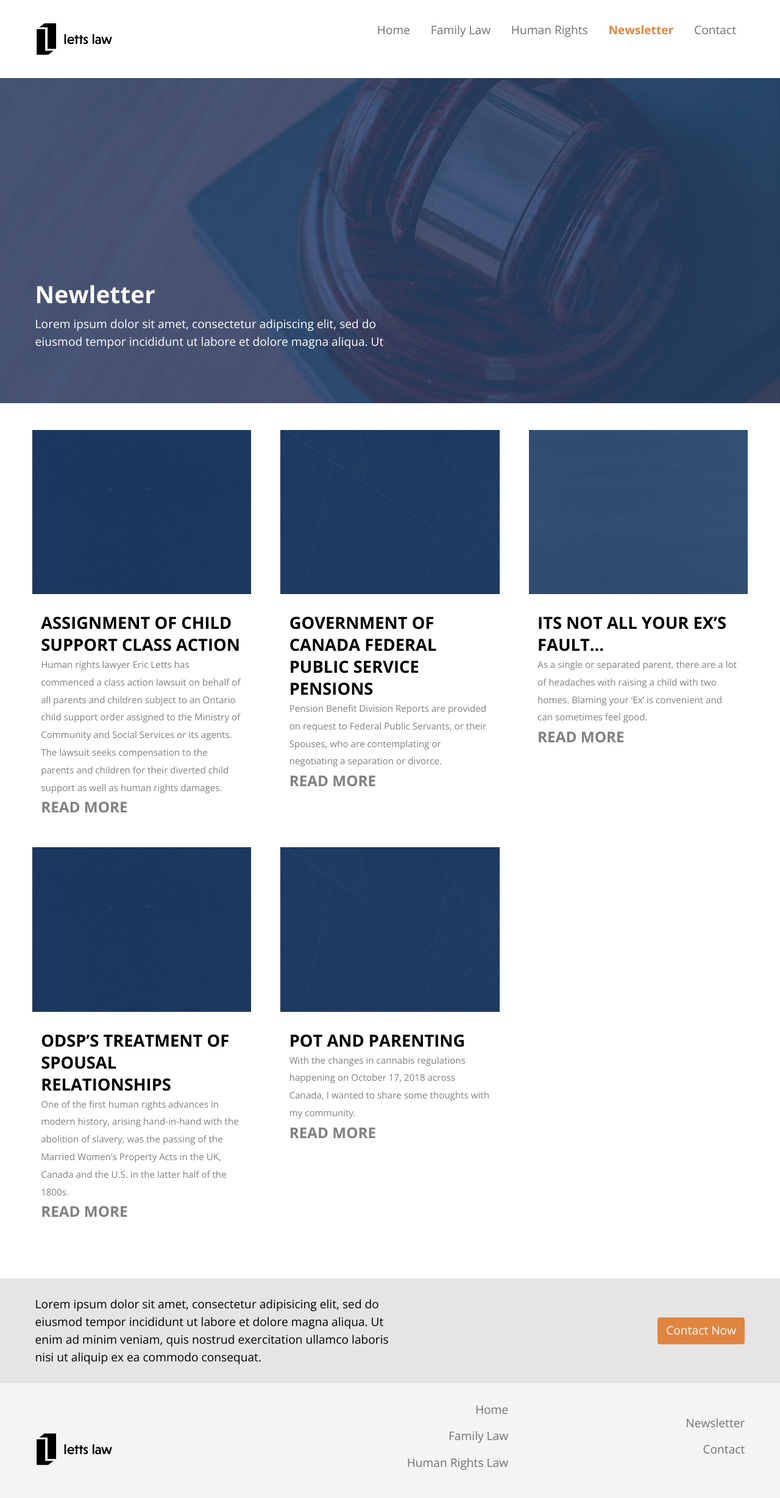
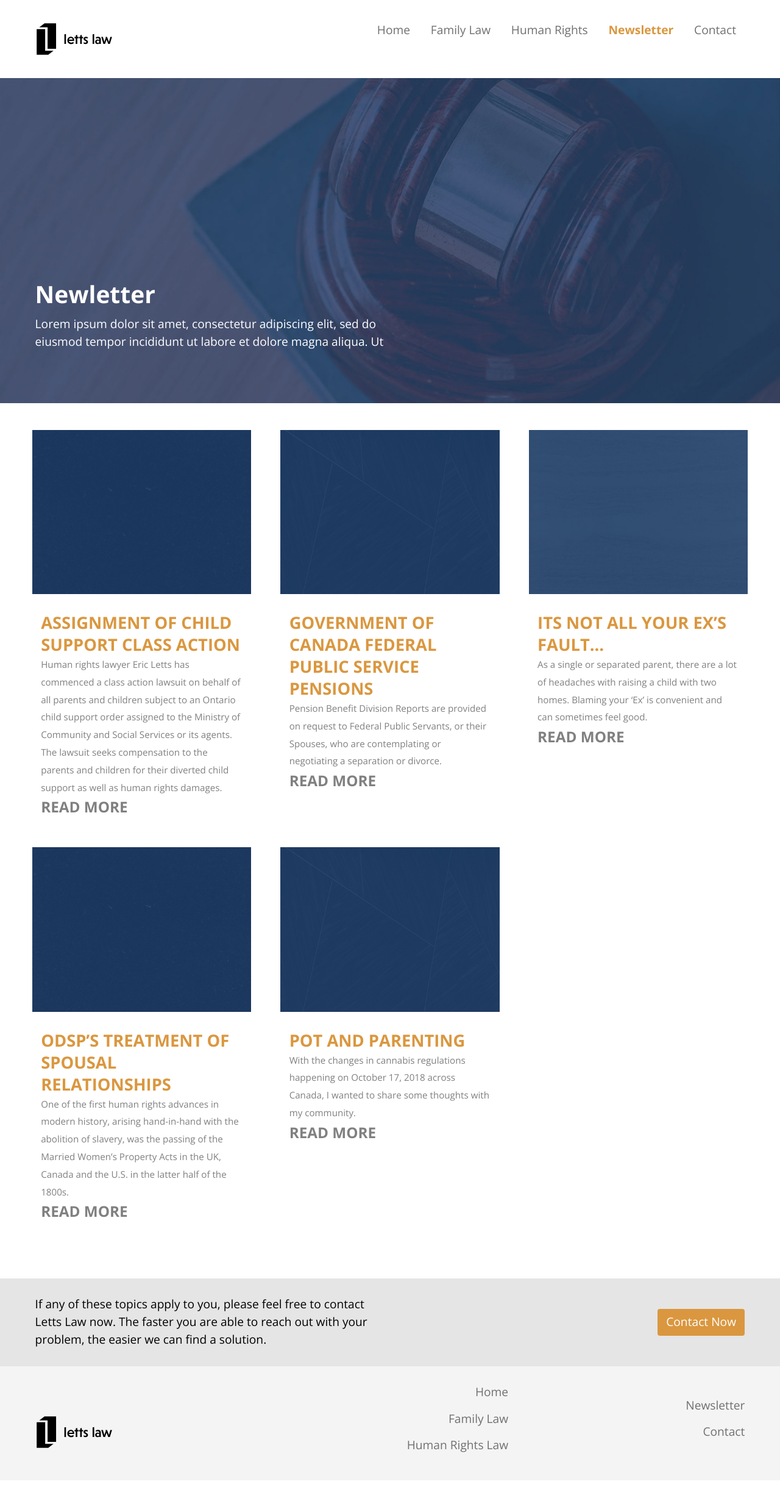
Before and after one commit to Ten-3/letts-law, a Jekyll site: the page built from newsletter.html, in a window 1280 px wide. Shown: the whole page at 61% size. Built offline with Jekyll 4.4.1, drawn with Linux system fonts in a browser that asks for light colours; after the commit the page ends 2427 px from its top, so only the background shows below that.

Commit message:
Add content and change the orange

```diff
--- a/_includes/contact-section.html
+++ b/_includes/contact-section.html
@@ -1,6 +1,6 @@
 <div class="gutter-2 pad-t grid grid-middle call-to-action-section">
   <div class="unit xs-1 s-1 m-2-3 l-1-2 xl-1-2">
-    <p class="push">Lorem ipsum dolor sit amet, consectetur adipisicing elit, sed do eiusmod tempor incididunt ut labore et dolore magna aliqua. Ut enim ad minim veniam, quis nostrud exercitation ullamco laboris nisi ut aliquip ex ea commodo consequat.</p>
+    <p class="push">If any of these topics apply to you, please feel free to contact Letts Law now. The faster you are able to reach out with your problem, the easier we can find a solution.</p>
   </div>
   <div class="unit xs-1 s-1 m-1-3 l-1-2 xl-1-2 push">
     <a class="btn text-center contact-btn" href="{{site.baseurl}}/contact/">Contact Now</a>
--- a/css/card.css
+++ b/css/card.css
@@ -18,6 +18,10 @@ h1 {
   transition: .5s ease-in-out;
 }
 
+.card h3 {
+  color: #da973f;
+}
+
 .card p {
   color: #808080;
 }
--- a/css/toggle.css
+++ b/css/toggle.css
@@ -24,7 +24,7 @@ ul > li::before {
 }
 
 .nav a:hover {
-  background-color: #E08540;
+  background-color: #da973f;
   color: #fff;
   transition: all .2s linear;
 }
```
Also changed, not shown: css/main.css (+4 -4 lines).
